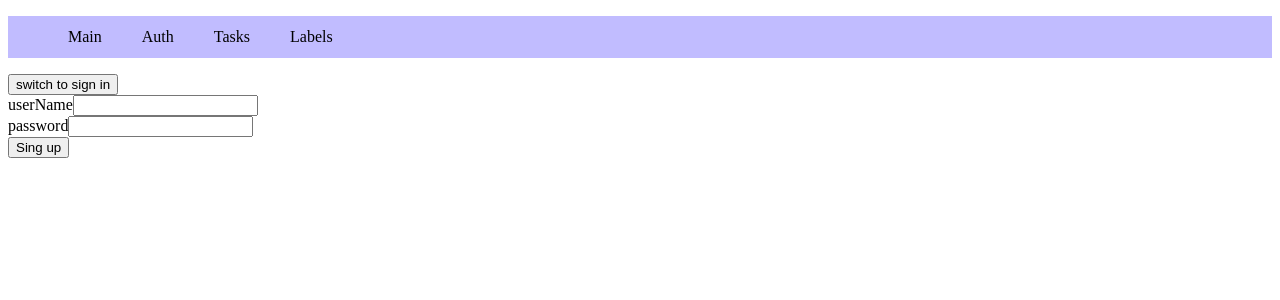
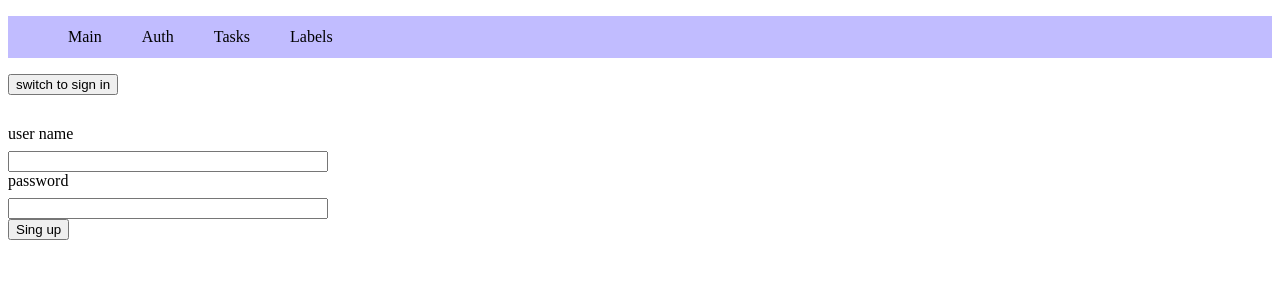
Before and after one commit to DeNX17/taskmanagement, a React (Create React App) app in the folder client/: page /auth in a window 1280 px wide. Shown: the top 300 px of the page. Built offline with nearby package versions, Linux system fonts and the light colour scheme.

Commit message:
fix styles

```diff
--- a/client/src/auth/auth.page.tsx
+++ b/client/src/auth/auth.page.tsx
@@ -5,6 +5,7 @@ import authFetch from "../common/auth-fetch"
 import Cookies from 'js-cookie'
 import { generateRoute, tasks } from '../common/routes'
 import { useHistory } from 'react-router'
+import styled from 'styled-components'
 
 interface Sign {
   username: string
@@ -16,6 +17,9 @@ const initialValues = {
   password: ""
 }
 
+const ToggleButton = styled("button")`
+  margin-bottom: 30px;
+`
 export const AuthPage = (): ReactElement => {
   const history = useHistory()
 
@@ -54,7 +58,7 @@ export const AuthPage = (): ReactElement => {
 
   return (
     <Fragment>
-      <button onClick={(): void => setIsSignup(!isSignup)}>switch to {isSignup ? "sign in" : "sign up"}</button>
+      <ToggleButton onClick={(): void => setIsSignup(!isSignup)}>switch to {isSignup ? "sign in" : "sign up"}</ToggleButton>
       <br />
 
       {isSignup ?
--- a/client/src/auth/signup.form.tsx
+++ b/client/src/auth/signup.form.tsx
@@ -1,5 +1,6 @@
 import React, { ReactElement } from 'react'
 import { Form, Field } from 'formik'
+import { LabelInput } from '../ui/label-input'
 
 interface Props {
   buttonText: string
@@ -7,15 +8,9 @@ interface Props {
 
 export const SignupForm = ({ buttonText }: Props): ReactElement => (
   <Form>
-    <label>userName</label>
-    <Field name="username" />
+    <LabelInput name="username" label="user name" />
 
-    <br />
-
-    <label>password</label>
-    <Field name="password" />
-
-    <br />
+    <LabelInput name="password" label="password" />
 
     <button type="submit" >{buttonText}</button>
   </Form>
--- a/client/src/common/routes.ts
+++ b/client/src/common/routes.ts
@@ -7,7 +7,7 @@ export const createLabel = `${labels}/create`
 
 export function generateRoute(path: string) {
   if (process.env.NODE_ENV) {
-    return `${path}`
+    return `/${path}`
   }
   return path
 }
--- a/client/src/task/tasks.page.tsx
+++ b/client/src/task/tasks.page.tsx
@@ -5,9 +5,14 @@ import { generateRoute } from '../common/routes'
 
 export const TasksPage = (): ReactElement => {
   const [taskList, setTaskList] = useState([])
-
+  console.log(taskList)
   useEffect((): void => {
-    fetch(generateRoute("api/tasks")).then((res) => res.json()).then((res) => setTaskList(res))
+    fetch(generateRoute("api/tasks"), {
+      headers: {
+        'Content-Type': 'application/json',
+        'Accept': 'application/json'
+      }
+    }).then((res) => res.json()).then((res) => setTaskList(res))
   }, [])
 
   return (
--- a/client/src/ui/label-input.tsx
+++ b/client/src/ui/label-input.tsx
@@ -1,14 +1,25 @@
 import React, { ReactElement } from 'react'
 import { Field } from 'formik'
+import styled from 'styled-components'
 
 interface Props {
   label?: string
   name: string
 }
 
+const Root = styled("div")`
+  display: flex;
+  flex-direction: column;
+  max-width: 320px;
+`
+
+const Label = styled("label")`
+  margin-bottom: 8px;
+`
+
 export const LabelInput = ({ label, name }: Props): ReactElement => (
-  <div>
-    <label>{label} </label>
+  <Root>
+    <Label>{label} </Label>
     <Field name={name} />
-  </div>
+  </Root>
 )
```
Also changed, not shown: 1 other file (tests, documents, lock files or other folders).
